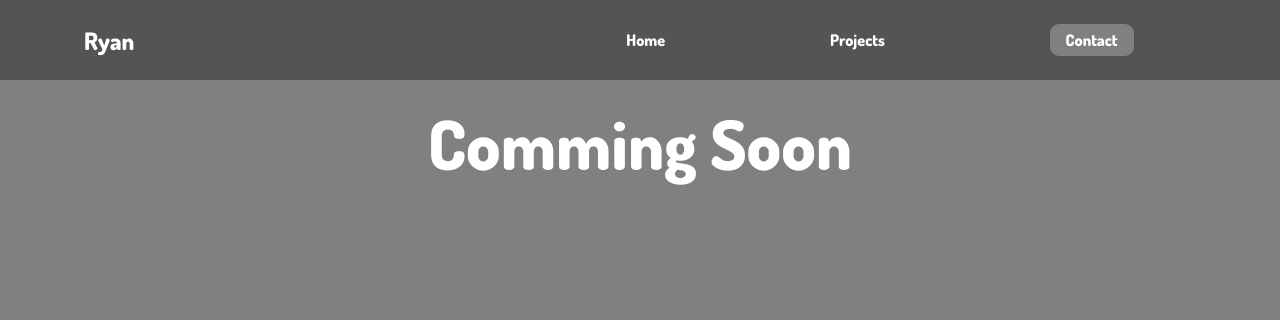
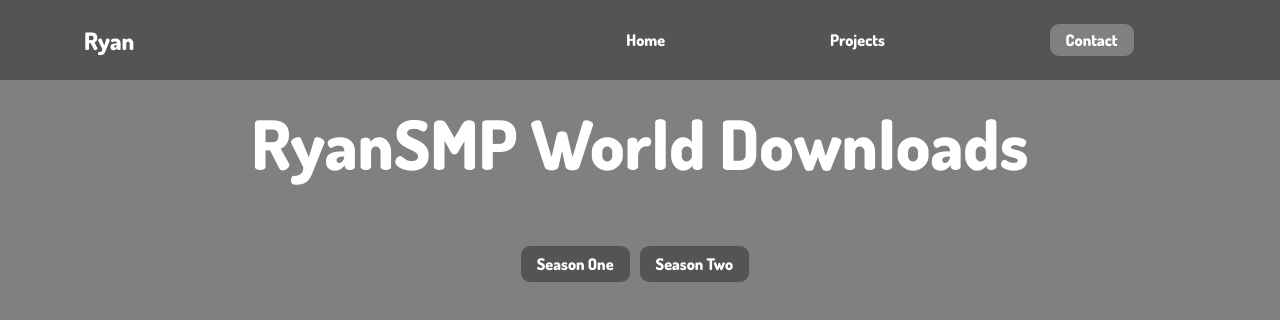
Before and after one commit to RRyankees08/rryankees08.github.io, a plain HTML site: page index.html in a window 1280 px wide. Drawn offline with Linux system fonts and the light colour scheme.

Commit message:
Update
Update

```diff
--- a/index.html
+++ b/index.html
@@ -24,7 +24,10 @@
         </nav>
     </div>
     <script src="app.js"></script>
-    <h1 class="comming-soon">Comming Soon</h1>
-    <img href="img/RRyankees08.png"></img>
+    <h1 class="comming-soon">RyanSMP World Downloads</h1><br><br><br>
+   <span class="download-container">
+    <a href="https://drive.google.com/uc?export=download&id=FILEID"><span class="download-btn">Season One</span></a>
+    <a href="smp(3).zip"><span class="download-btn">Season Two</span></a>
+   </span>
 </body>
 </html>
--- a/styles.css
+++ b/styles.css
@@ -63,6 +63,7 @@ body {
     text-decoration: none;
 }
 
+
 .nav-links:hover {
     color: orange;
     transition: all 0.2 ease-out;
@@ -81,6 +82,33 @@ body {
     border-radius: 9px;
     border: solid 1px grey;
     transition: all 0.3s ease-out;
+}
+
+.download-btn {
+    background-color: var(--darkgray);
+    padding: 8px 16px;
+    border-radius: 9px;
+    text-decoration: none;
+    display: inline-block;
+    color: white;
+    text-decoration: none;
+    margin-right: 10px;
+}
+
+.download-btn:hover {
+    background-color: gray;
+    color: white;
+    padding: 5px, 15px;
+    border-radius: 9px;
+    border: solid 1px var(--darkgray);
+    transition: all 0.3s ease-out;
+}
+
+.download-container {
+  display: flex;
+  justify-content: center;
+  color: white;
+  text-decoration: none;
 }
 
 .menu-toggle .bar {
```
